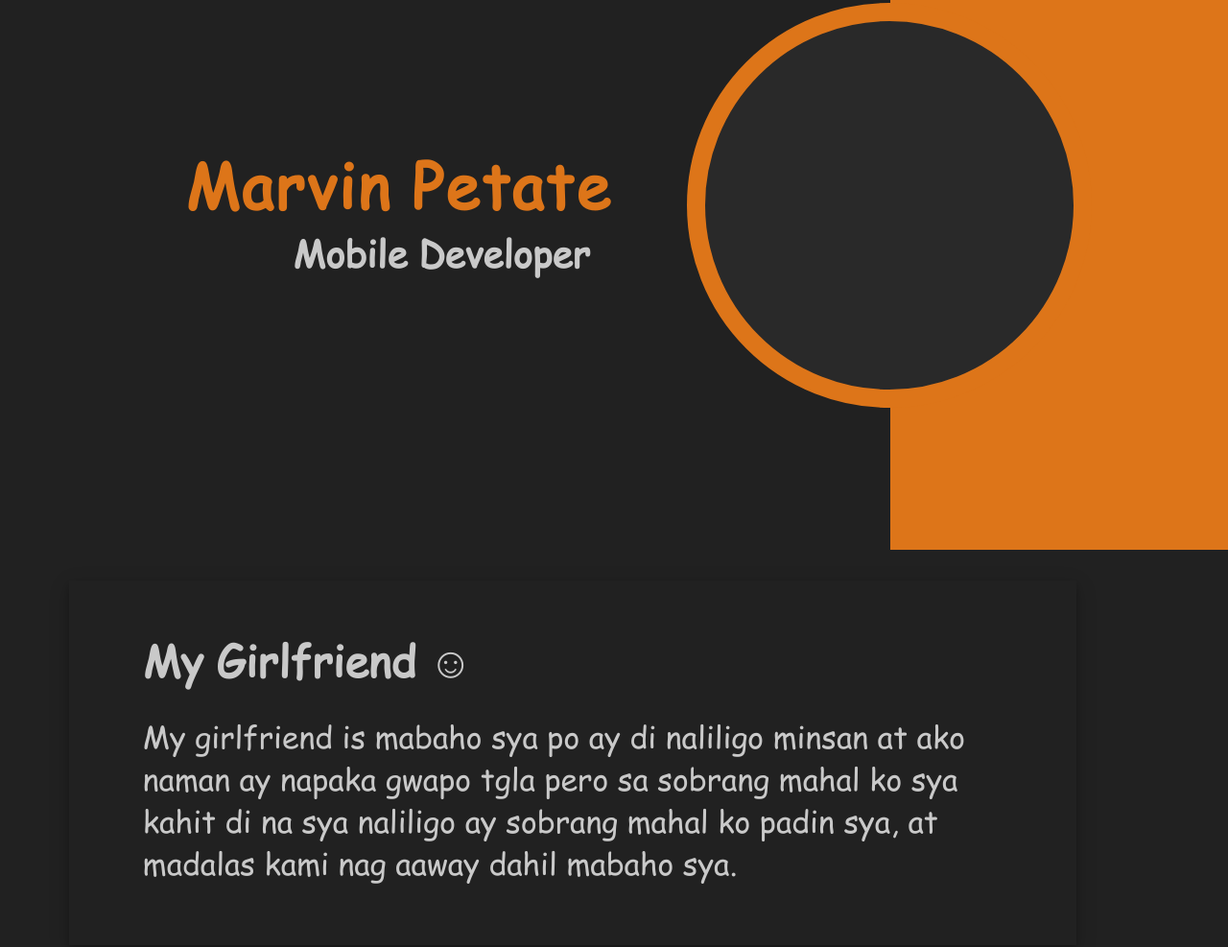
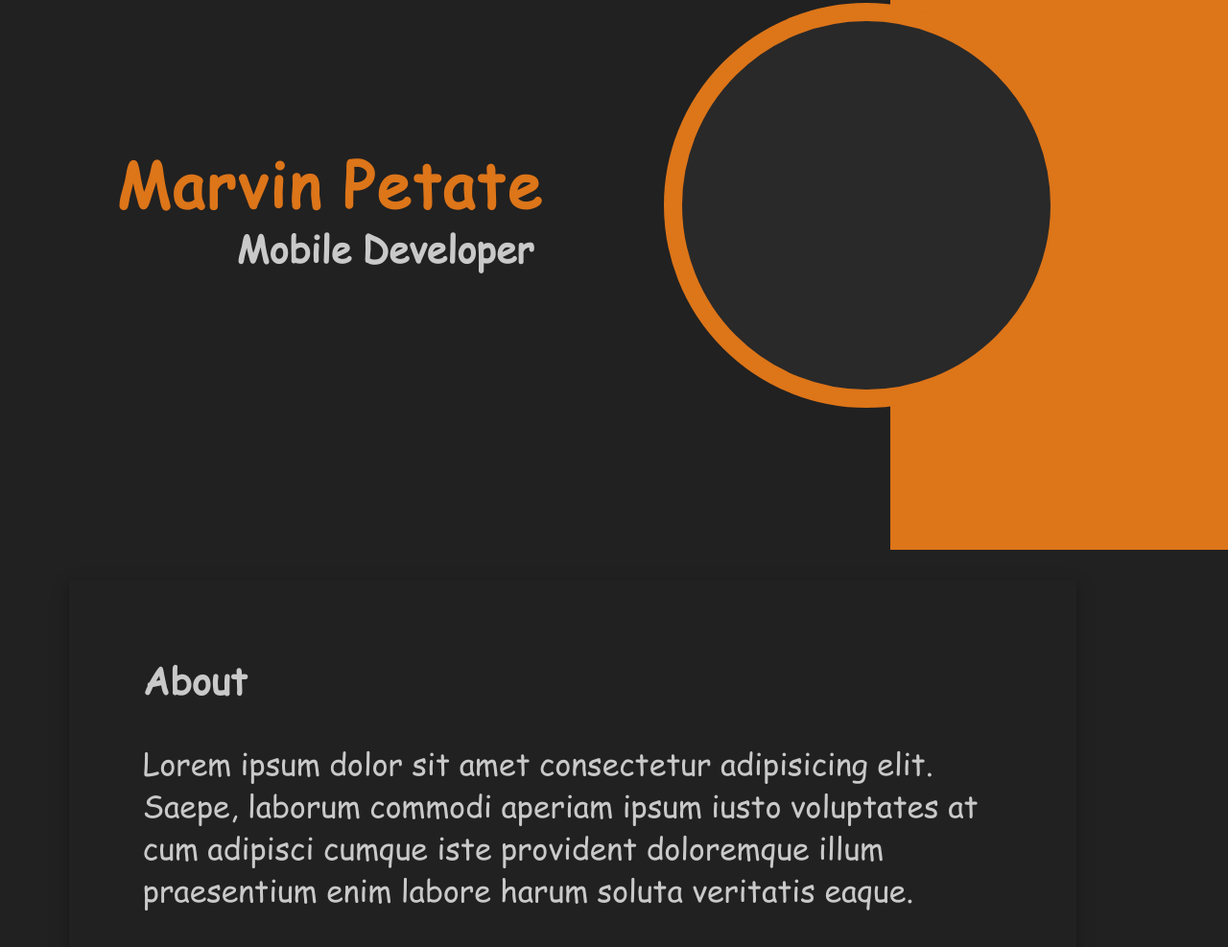
Before and after one commit to petatemarvin26/petatemarvin26.github.io, a plain HTML site: page index.html in a window 1280 px wide. Shown: the part 227-1214 px from the top of the page at 96% size. Drawn offline with Linux system fonts and the light colour scheme.

Commit message:
update design

```diff
--- a/index.html
+++ b/index.html
@@ -31,8 +31,8 @@
         <div class="picture-pane"></div>
     </div>
     <div class="about">
-        <h3>My Girlfriend ☺</h3>
-        <p>My girlfriend is mabaho sya po ay di naliligo minsan at ako naman ay napaka gwapo tgla pero sa sobrang mahal ko sya kahit di na sya naliligo ay sobrang mahal ko padin sya, at madalas kami nag aaway dahil mabaho sya.</p>
+        <h3>About</h3>
+        <p>Lorem ipsum dolor sit amet consectetur adipisicing elit. Saepe, laborum commodi aperiam ipsum iusto voluptates at cum adipisci cumque iste provident doloremque illum praesentium enim labore harum soluta veritatis eaque.</p>
     </div>
 
 </body>
--- a/styles.css
+++ b/styles.css
@@ -72,7 +72,7 @@ body div.profile-pane {
     z-index: 2;
     top: 18vw;
     right: 8%;
-    width: 80%;
+    min-width: 87.5%;
     align-items: center;
     justify-content: space-around;
 }
@@ -94,18 +94,18 @@ body div.name {
 
 body div.name h1 {
     letter-spacing: 2px;
-    font-size: 5vw;
-    height: 7vw;
+    font-size: max(5vw, 20px);
+    height: 6.75vw;
     margin: 0;
     padding: 0;
     color: #dd7519;
 }
 
 body div.name h4 {
-    font-size: 3vw;
-    height: 3.5vw;
+    font-size: max(3vw, 12.5px);
+    height: 4vw;
     margin: 0;
-    padding: 0 5% 0 0;
+    padding: 0 2% 0 0;
 }
 
 body .right-side-bar {
@@ -127,19 +127,19 @@ body div.about {
     width: 70%;
     margin: 5vw;
     padding: 4vw 6vw 4vw 6vw;
-    font-size: 3vw;
     box-shadow: 0 4px 8px 0 rgba(0, 0, 0, 0.2), 0 6px 20px 0 rgba(0, 0, 0, 0.19);
     background-color: #212121;
 }
 
 body div.about h3 {
-    margin: 0;
+    font-size: max(3vw, 18px);
+    margin: 2vw 0vw 0vw 0vw;
     padding: 0;
 }
 
 body div.about p {
-    font-size: 2.5vw;
-    margin: 2vw 0vw 1vw 0vw;
+    font-size: max(2.5vw, 15px);
+    margin: 3vw 0vw 2vw 0vw;
     padding: 0;
 }
 
```
